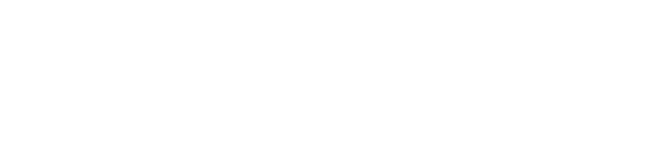
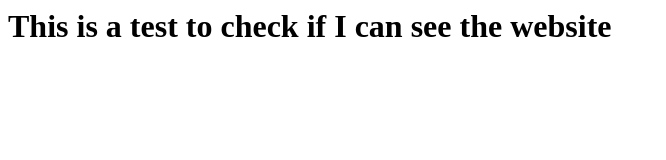
Before and after one commit to Almog-Franco/Elad_monitor, a plain HTML site: page index.html in a window 1280 px wide. Shown: the whole page, without its empty margins (0-666 px from the left). Drawn offline with Linux system fonts and the light colour scheme.

Commit message:
chaing the script

```diff
--- a/index.html
+++ b/index.html
@@ -5,6 +5,7 @@
     <title>Document</title>
 </head>
 <body>
+    <h1>This is a test to check if I can see the website</h1>
 
 </body>
 </html>
```
